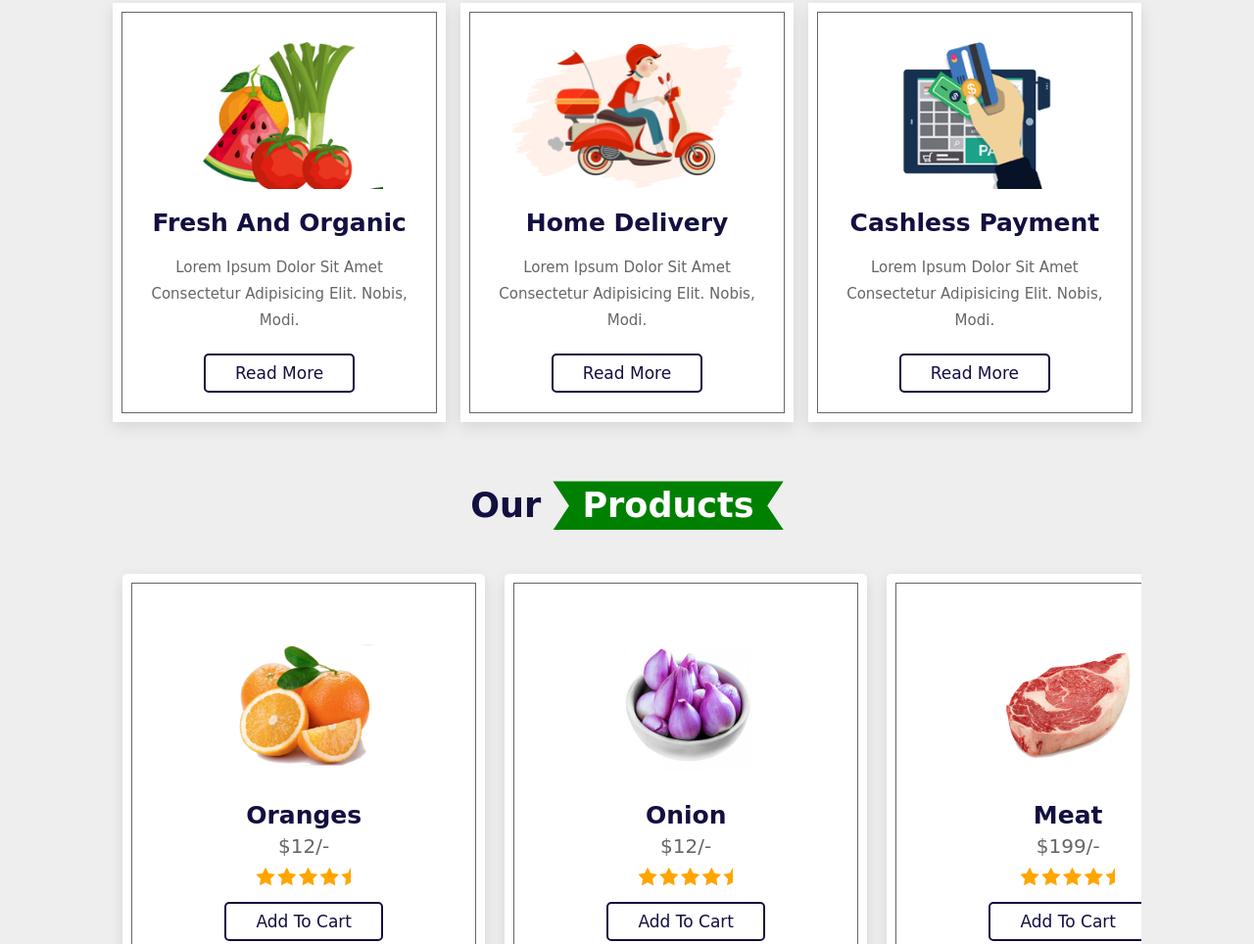
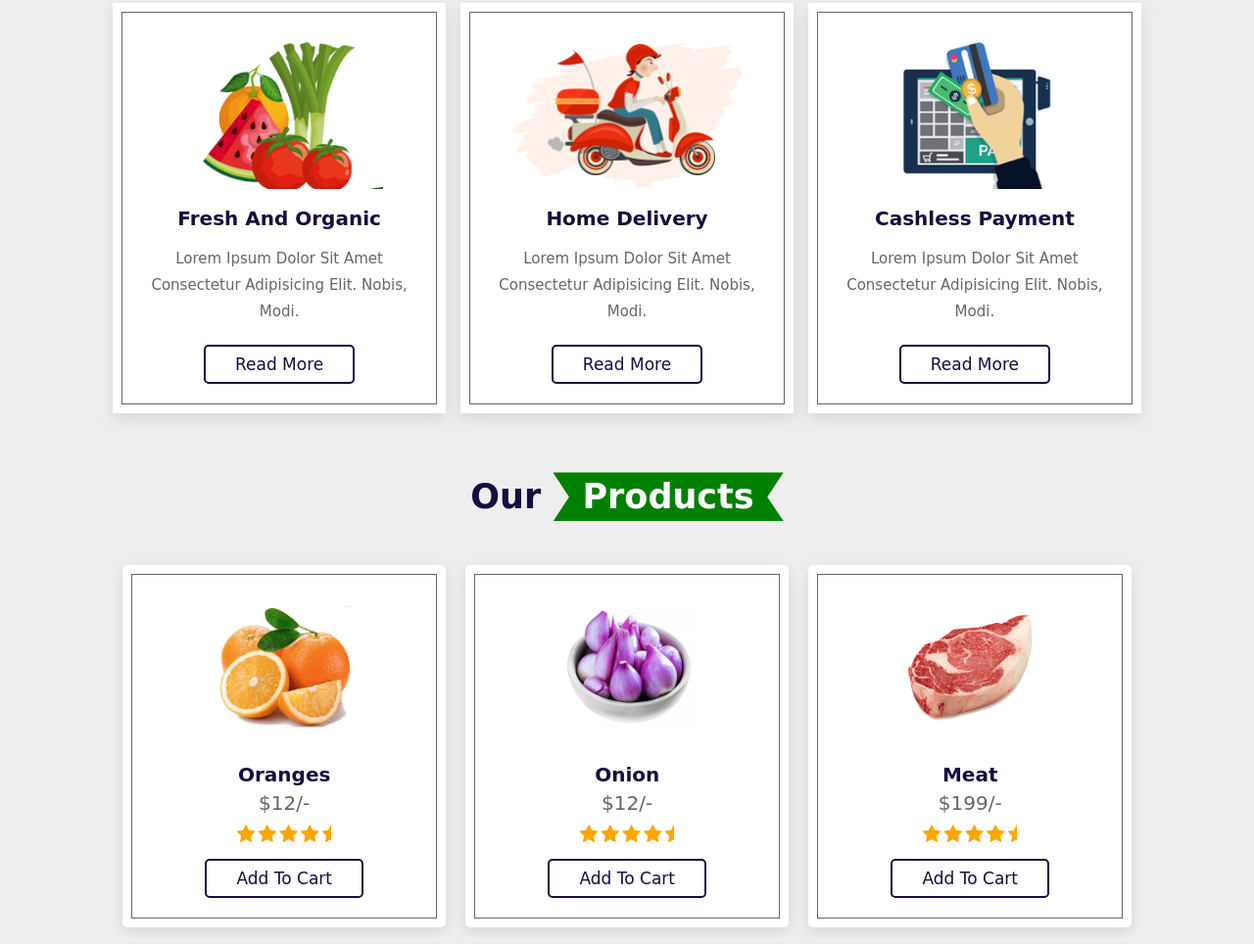
Before and after one commit to Khushboo-25/Ecommerce-Grocery-Website, a plain HTML site: page index.html in a window 1280 px wide. Shown: the part 834-1798 px from the top of the page at 98% size. Drawn offline with nearby package versions, Linux system fonts and the light colour scheme; a web font is replaced by a local one.

Commit message:
Update style.css

```diff
--- a/css/style.css
+++ b/css/style.css
@@ -1,6 +1,5 @@
 
 @import url('https://fonts.googleapis.com/css2?family=Merriweather:ital,wght@0,700;1,700;1,900&family=Playpen+Sans:wght@300;400;500&display=swap');
-
 :root{
     --green: green;
     --black: #130f40;
@@ -10,7 +9,6 @@
     --border: .2rem solid rgba(0,0,0.1);
     --outline: 0.1rem solid #666;
 }
-
 html
 {
     font-size: 62.5%;
@@ -342,7 +340,7 @@ section{
     height: 15rem;
 }
 .features .box-container .box h3{
-    font-size: 2.5rem ;
+    font-size: 2rem ;
     line-height: 1.8;
     color: var(--black);
 }
@@ -369,7 +367,7 @@ section{
     background:#fff;
     border-radius: .5rem ;
     text-align: center;
-    padding: 3rem 2rem;
+    padding-bottom: 3rem ;
     outline-offset:-1rem;
     outline: var(--outline);
     box-shadow: var(--box-shadow);
@@ -385,7 +383,7 @@ section{
     height: 20rem;
 }
 .products .product-slider .box h3{
-    font-size: 2.5rem;
+    font-size: 2rem;
     color: var(--black);
 }
 .products .product-slider .box .price{
@@ -486,7 +484,7 @@ section{
 }
 .review .review-slider .box h3{
     padding-bottom: .5rem;
-    font-size: 2.2rem;
+    font-size: 2rem;
     color: var(--black);
 }
 .review .review-slider .box .stars i{
```
